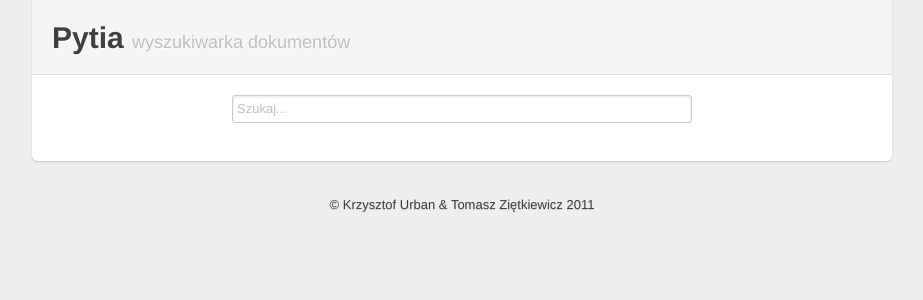
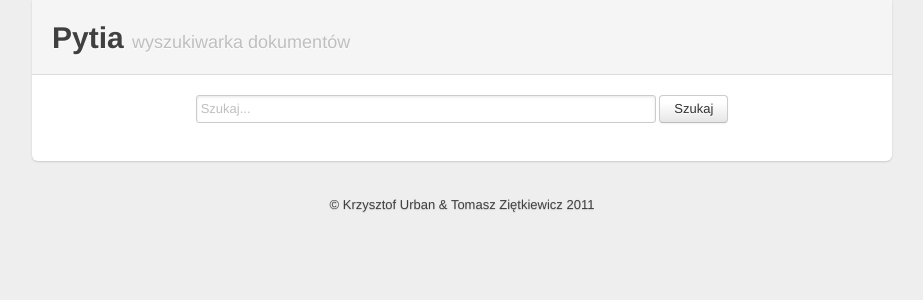
Before and after one commit to powerllamas/EZI, a Flask app: page / in a window 1280 px wide. Shown: the top 300 px of the page, without its empty margins (178-1101 px from the left). Run offline with Flask 2, Linux system fonts and the light colour scheme; parts of the project's set-up code (start-up, migrations or seed data) failed here and were passed over; some libraries are stand-ins or nearby versions.

Commit message:
added submit button

```diff
--- a/templates/home.html
+++ b/templates/home.html
@@ -21,6 +21,7 @@
         </div>
         <form>
           <input id='search' type='search' class="span8" placeholder="Szukaj..." name='search' value="{{ query }}" />
+          <input type='submit' value='Szukaj' class="btn"/>
         </form>
         {% if found is not none %}
           {% if not found %}
```
